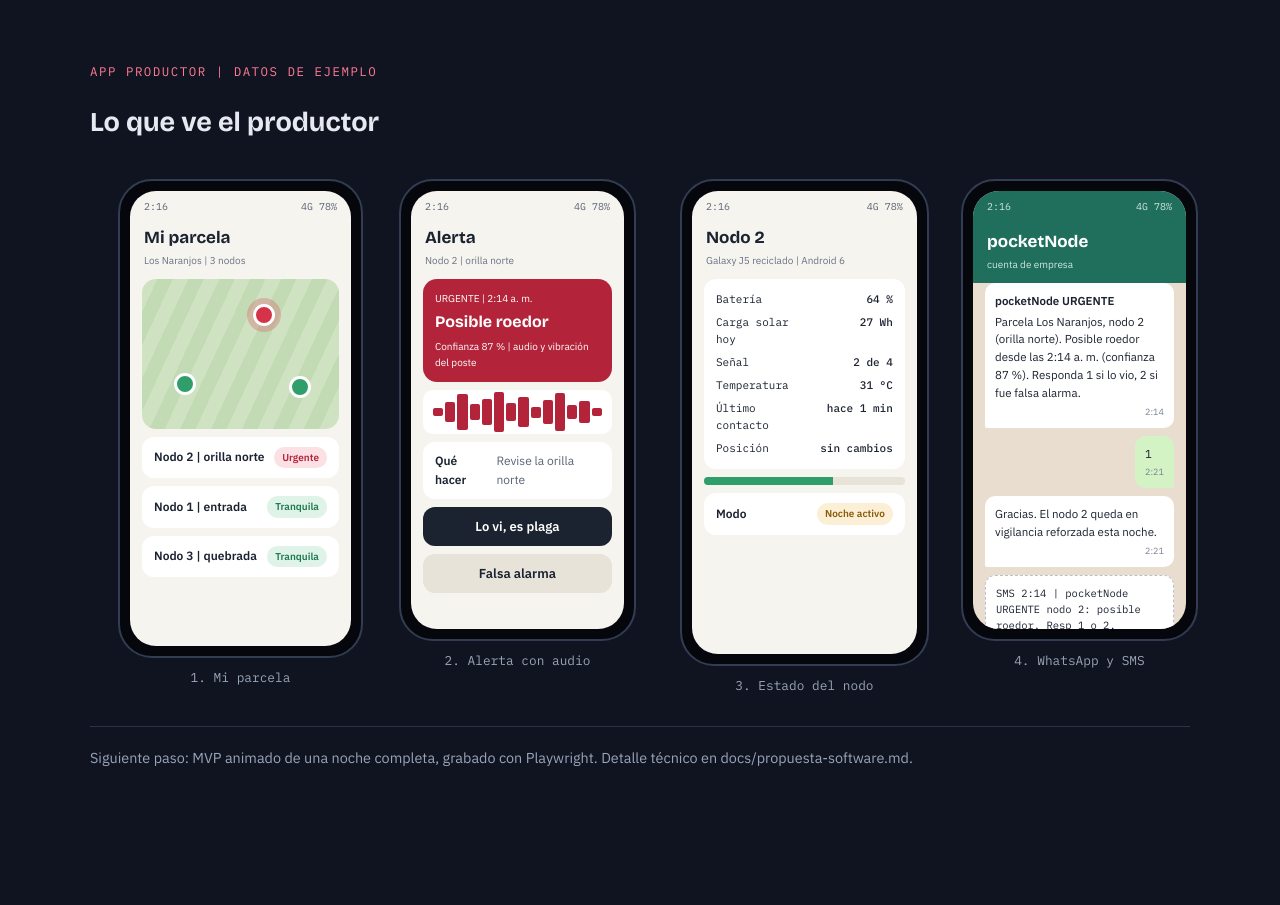
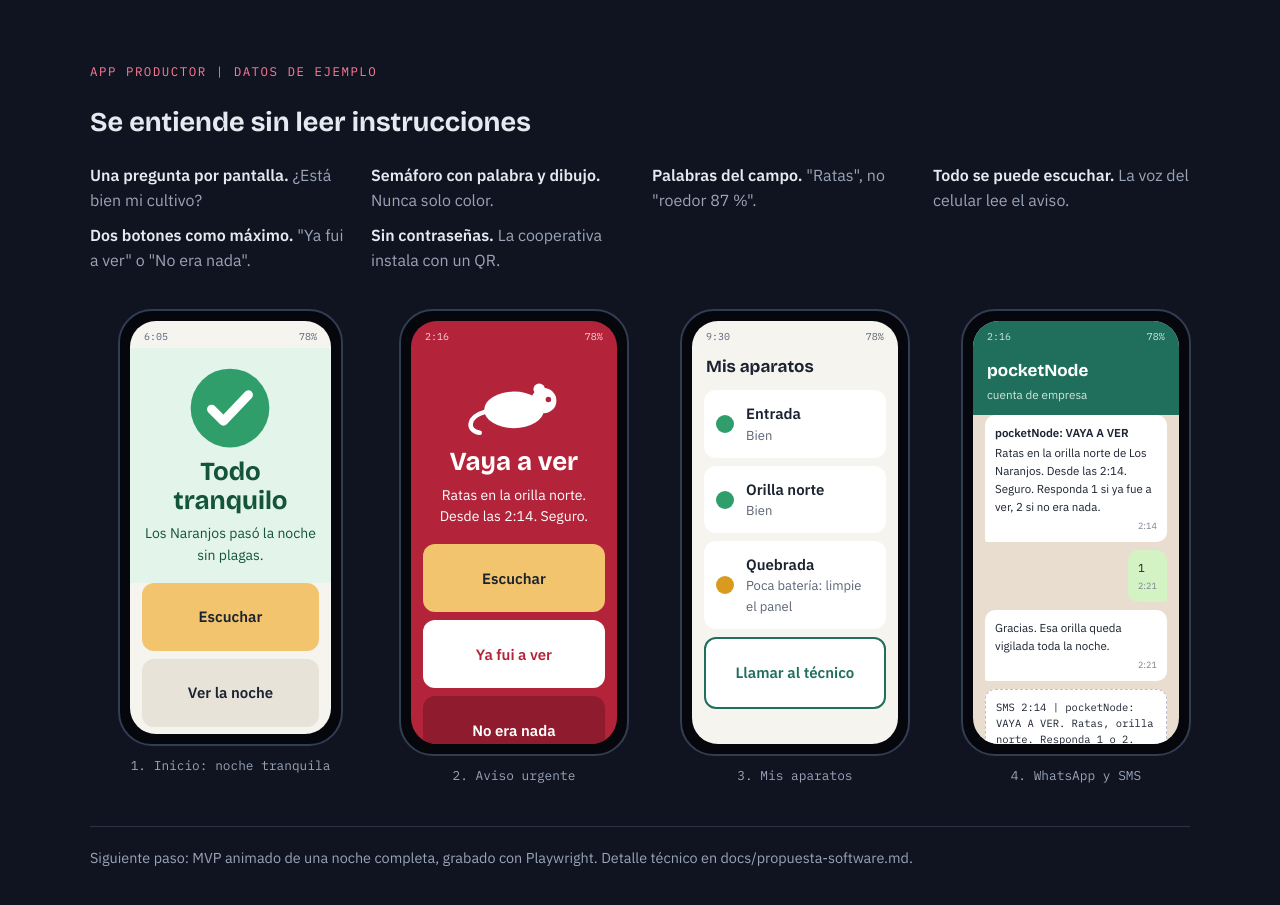
Before and after one commit to rodolVargasdev/rally_latam_equipo1, a plain HTML site: page docs/propuesta-visual.html in a window 1280 px wide. Shown: the part 2211-3116 px from the top of the page. Before the commit the page ends 3060 px from the top, so only its background shows below. Drawn offline with nearby package versions, Linux system fonts and the light colour scheme.

Commit message:
docs: rediseñar la app de pocketNode para personas mayores
Semáforo con palabra y dibujo, lenguaje del campo, lectura en voz alta,
dos respuestas como máximo e instalación sin contraseñas.

Co-Authored-By: Claude Opus 5.5 <noreply@anthropic.com>

```diff
--- a/docs/propuesta-visual.html
+++ b/docs/propuesta-visual.html
@@ -93,6 +93,22 @@ td code { font-family: var(--mono); font-size: .82rem; color: var(--moon); }
 .bubble time { font-size: 9px; color: #7a8090; justify-self: end; }
 .sms { background: #fff; border: 1px dashed #b9bfcc; border-radius: 10px; padding: 9px 10px; font-family: var(--mono); font-size: 10.5px; }
 
+.ux { list-style: none; margin: 0; padding: 0; display: grid; grid-template-columns: repeat(auto-fit, minmax(230px, 1fr)); gap: 10px 24px; }
+.ux li { color: var(--muted); } .ux b { color: var(--text); }
+.screen { font-size: 14px; }
+.big-status { display: grid; justify-items: center; text-align: center; gap: 8px; padding: 18px 14px 16px; }
+.big-status b { font-family: var(--display); font-size: 26px; line-height: 1.1; }
+.big-status span { font-size: 14px; }
+.s-calm .big-status { background: #e3f4ea; color: #14543a; }
+.s-alert { background: #b3243a; color: #fff; } .s-alert .bar { color: #f6d3d9; }
+.s-alert .big-status { color: #fff; }
+.btn { min-height: 46px; display: grid; place-items: center; font-size: 15px; }
+.btn.speak { background: #f2c46d; color: #1b2230; }
+.btn.call { background: #fff; color: #1f6f5c; border: 2px solid #1f6f5c; }
+.s-alert .btn.main { background: #fff; color: #b3243a; } .s-alert .btn.sec { background: #8f1c2e; color: #fff; }
+.dev { display: flex; gap: 12px; align-items: center; background: #fff; border-radius: 12px; padding: 12px; }
+.dev i { width: 18px; height: 18px; border-radius: 50%; flex: none; } .d-ok { background: #2f9e6a; } .d-warn { background: #d99a1e; }
+.dev div { display: grid; } .dev b { font-size: 15px; } .dev span { font-size: 13px; color: #5b6475; }
 footer { color: var(--muted); font-size: .9rem; border-top: 1px solid var(--line); padding-top: 20px; }
 a { color: var(--moon); }
 :focus-visible { outline: 2px solid var(--moon); outline-offset: 2px; }
@@ -180,72 +196,73 @@ flowchart LR
 
   <section>
     <div class="eyebrow">App Productor | datos de ejemplo</div>
-    <h2>Lo que ve el productor</h2>
+    <h2>Se entiende sin leer instrucciones</h2>
+    <ul class="ux">
+      <li><b>Una pregunta por pantalla.</b> ¿Está bien mi cultivo?</li>
+      <li><b>Semáforo con palabra y dibujo.</b> Nunca solo color.</li>
+      <li><b>Palabras del campo.</b> "Ratas", no "roedor 87 %".</li>
+      <li><b>Todo se puede escuchar.</b> La voz del celular lee el aviso.</li>
+      <li><b>Dos botones como máximo.</b> "Ya fui a ver" o "No era nada".</li>
+      <li><b>Sin contraseñas.</b> La cooperativa instala con un QR.</li>
+    </ul>
     <div class="phones">
       <figure class="phone-col">
-        <div class="phone"><div class="screen">
-          <div class="bar"><span>2:16</span><span>4G 78%</span></div>
-          <div class="apphead"><b>Mi parcela</b><small>Los Naranjos | 3 nodos</small></div>
+        <div class="phone"><div class="screen s-calm">
+          <div class="bar"><span>6:05</span><span>78%</span></div>
+          <div class="big-status">
+            <svg viewBox="0 0 64 64" width="84" height="84" aria-hidden="true"><circle cx="32" cy="32" r="30" fill="#2f9e6a"/><path d="M18 33 l9 9 l19 -20" stroke="#fff" stroke-width="7" fill="none" stroke-linecap="round" stroke-linejoin="round"/></svg>
+            <b>Todo tranquilo</b>
+            <span>Los Naranjos pasó la noche sin plagas.</span>
+          </div>
           <div class="body">
-            <div class="map">
-              <span class="dot ok" style="left:22%;top:70%"></span>
-              <span class="dot crit" style="left:62%;top:24%"></span>
-              <span class="dot ok" style="left:80%;top:72%"></span>
-            </div>
-            <div class="row"><span>Nodo 2 | orilla norte</span><span class="pill p-crit">Urgente</span></div>
-            <div class="row"><span>Nodo 1 | entrada</span><span class="pill p-ok">Tranquila</span></div>
-            <div class="row"><span>Nodo 3 | quebrada</span><span class="pill p-ok">Tranquila</span></div>
+            <div class="btn speak">Escuchar</div>
+            <div class="btn sec">Ver la noche</div>
+            <div class="btn call">Llamar al técnico</div>
           </div>
         </div></div>
-        <figcaption>1. Mi parcela</figcaption>
+        <figcaption>1. Inicio: noche tranquila</figcaption>
+      </figure>
+
+      <figure class="phone-col">
+        <div class="phone"><div class="screen s-alert">
+          <div class="bar"><span>2:16</span><span>78%</span></div>
+          <div class="big-status">
+            <svg viewBox="0 0 96 64" width="110" height="74" aria-hidden="true"><ellipse cx="48" cy="38" rx="26" ry="16" fill="#fff"/><circle cx="74" cy="30" r="11" fill="#fff"/><circle cx="70" cy="20" r="5" fill="#fff"/><circle cx="78" cy="29" r="2.4" fill="#b3243a"/><path d="M22 40 C8 44 6 56 18 58" stroke="#fff" stroke-width="4" fill="none" stroke-linecap="round"/></svg>
+            <b>Vaya a ver</b>
+            <span>Ratas en la orilla norte.<br>Desde las 2:14. Seguro.</span>
+          </div>
+          <div class="body">
+            <div class="btn speak">Escuchar</div>
+            <div class="btn main">Ya fui a ver</div>
+            <div class="btn sec">No era nada</div>
+          </div>
+        </div></div>
+        <figcaption>2. Aviso urgente</figcaption>
       </figure>
 
       <figure class="phone-col">
         <div class="phone"><div class="screen">
-          <div class="bar"><span>2:16</span><span>4G 78%</span></div>
-          <div class="apphead"><b>Alerta</b><small>Nodo 2 | orilla norte</small></div>
+          <div class="bar"><span>9:30</span><span>78%</span></div>
+          <div class="apphead"><b>Mis aparatos</b></div>
           <div class="body">
-            <div class="alert-card"><small>URGENTE | 2:14 a. m.</small><b>Posible roedor</b><small>Confianza 87 % | audio y vibración del poste</small></div>
-            <div class="wave" aria-label="Audio de 5 segundos">
-              <i style="height:20%"></i><i style="height:45%"></i><i style="height:80%"></i><i style="height:35%"></i><i style="height:60%"></i><i style="height:90%"></i><i style="height:40%"></i><i style="height:70%"></i><i style="height:25%"></i><i style="height:55%"></i><i style="height:85%"></i><i style="height:30%"></i><i style="height:50%"></i><i style="height:20%"></i>
-            </div>
-            <div class="row"><span>Qué hacer</span><span class="muted" style="color:#5b6475">Revise la orilla norte</span></div>
-            <div class="btn main">Lo vi, es plaga</div>
-            <div class="btn sec">Falsa alarma</div>
+            <div class="dev"><i class="d-ok"></i><div><b>Entrada</b><span>Bien</span></div></div>
+            <div class="dev"><i class="d-ok"></i><div><b>Orilla norte</b><span>Bien</span></div></div>
+            <div class="dev"><i class="d-warn"></i><div><b>Quebrada</b><span>Poca batería: limpie el panel</span></div></div>
+            <div class="btn call">Llamar al técnico</div>
           </div>
         </div></div>
-        <figcaption>2. Alerta con audio</figcaption>
-      </figure>
-
-      <figure class="phone-col">
-        <div class="phone"><div class="screen">
-          <div class="bar"><span>2:16</span><span>4G 78%</span></div>
-          <div class="apphead"><b>Nodo 2</b><small>Galaxy J5 reciclado | Android 6</small></div>
-          <div class="body">
-            <div class="kv">
-              <span>Batería</span><span>64 %</span>
-              <span>Carga solar hoy</span><span>27 Wh</span>
-              <span>Señal</span><span>2 de 4</span>
-              <span>Temperatura</span><span>31 °C</span>
-              <span>Último contacto</span><span>hace 1 min</span>
-              <span>Posición</span><span>sin cambios</span>
-            </div>
-            <div class="meter" aria-label="Batería 64 %"><i style="width:64%"></i></div>
-            <div class="row"><span>Modo</span><span class="pill p-warn">Noche activo</span></div>
-          </div>
-        </div></div>
-        <figcaption>3. Estado del nodo</figcaption>
+        <figcaption>3. Mis aparatos</figcaption>
       </figure>
 
       <figure class="phone-col">
         <div class="phone"><div class="screen wa">
-          <div class="bar" style="background:#1f6f5c;color:#cfe7df"><span>2:16</span><span>4G 78%</span></div>
+          <div class="bar" style="background:#1f6f5c;color:#cfe7df"><span>2:16</span><span>78%</span></div>
           <div class="apphead"><b>pocketNode</b><small>cuenta de empresa</small></div>
           <div class="body">
-            <div class="bubble"><b>pocketNode URGENTE</b>Parcela Los Naranjos, nodo 2 (orilla norte). Posible roedor desde las 2:14 a. m. (confianza 87 %). Responda 1 si lo vio, 2 si fue falsa alarma.<time>2:14</time></div>
+            <div class="bubble"><b>pocketNode: VAYA A VER</b>Ratas en la orilla norte de Los Naranjos. Desde las 2:14. Seguro. Responda 1 si ya fue a ver, 2 si no era nada.<time>2:14</time></div>
             <div class="bubble me">1<time>2:21</time></div>
-            <div class="bubble">Gracias. El nodo 2 queda en vigilancia reforzada esta noche.<time>2:21</time></div>
-            <div class="sms">SMS 2:14 | pocketNode URGENTE nodo 2: posible roedor. Resp 1 o 2.</div>
+            <div class="bubble">Gracias. Esa orilla queda vigilada toda la noche.<time>2:21</time></div>
+            <div class="sms">SMS 2:14 | pocketNode: VAYA A VER. Ratas, orilla norte. Responda 1 o 2.</div>
           </div>
         </div></div>
         <figcaption>4. WhatsApp y SMS</figcaption>
```
Also changed, not shown: docs/propuesta-software.md (+30 -13 lines).
